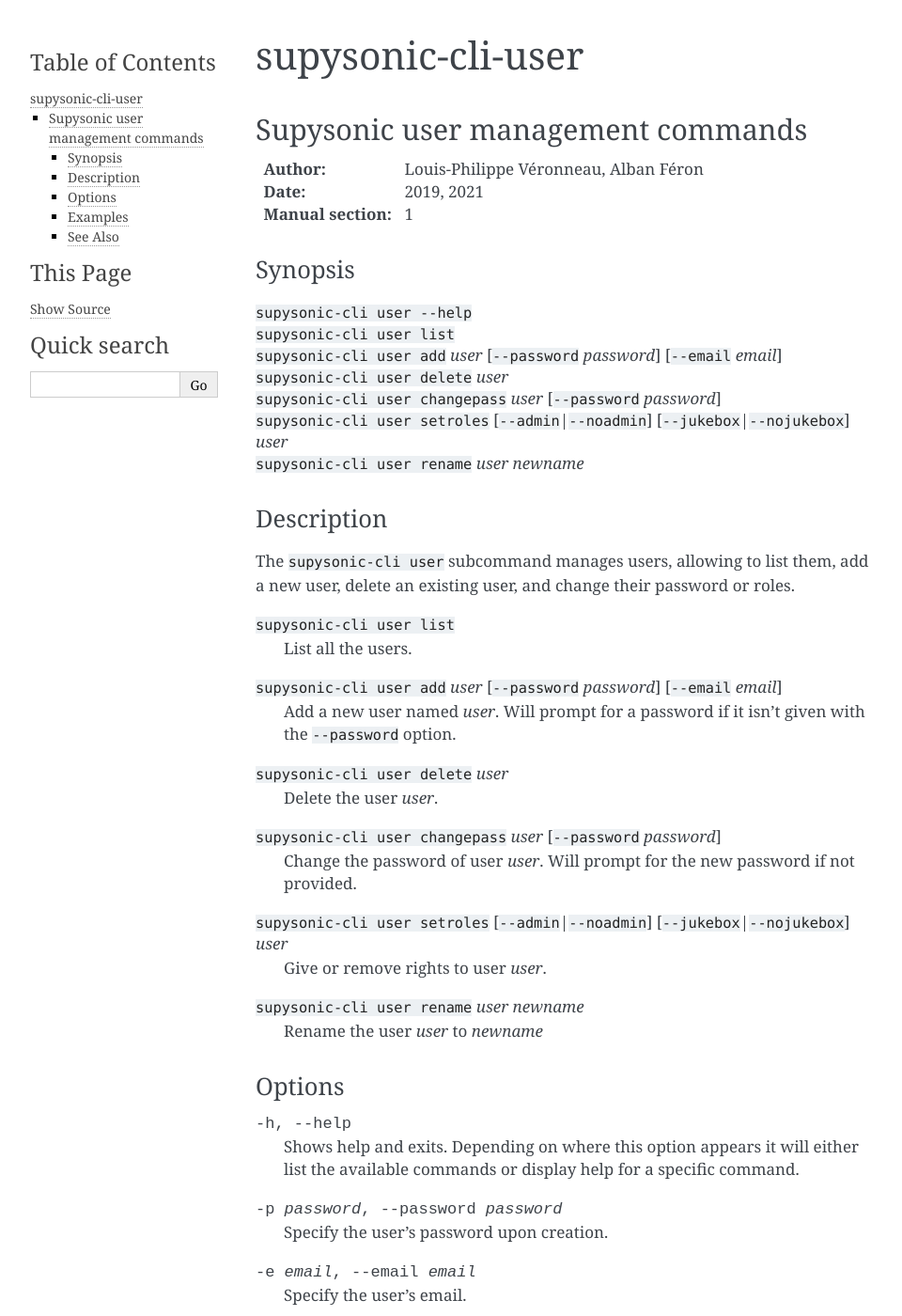
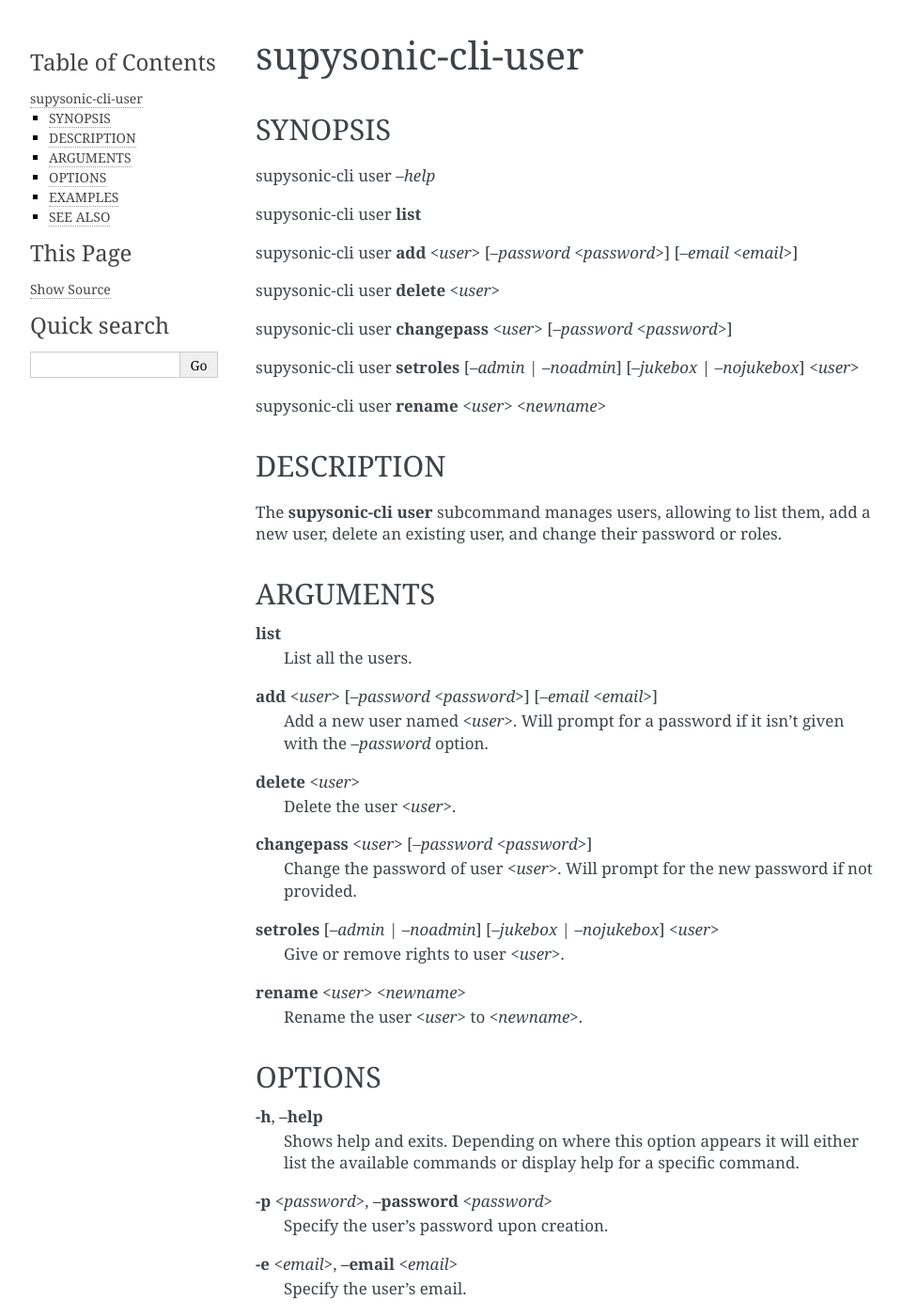
Before and after one commit to spl0k/supysonic, a Sphinx documentation site: the page built from docs/man/supysonic-cli-user.rst, in a window 1280 px wide and 1400 px high. Shown: the whole window at 94% size, without its empty margins (148-1108 px from the left). Built offline with Sphinx 7.4.7, drawn with Linux system fonts in a browser that asks for light colours; some of the changed text lies outside the part shown.

Commit message:
Modify the man pages for sphinx.
Closes #225.

```diff
--- a/docs/man/supysonic-cli-user.rst
+++ b/docs/man/supysonic-cli-user.rst
@@ -1,94 +1,98 @@
-==================
 supysonic-cli-user
 ==================
 
-----------------------------------
-Supysonic user management commands
-----------------------------------
+SYNOPSIS
+--------
 
-:Author: Louis-Philippe Véronneau, Alban Féron
-:Date: 2019, 2021
-:Manual section: 1
+supysonic-cli user *--help*
 
-Synopsis
-========
+supysonic-cli user **list**
 
-| ``supysonic-cli user --help``
-| ``supysonic-cli user list``
-| ``supysonic-cli user add`` `user` [``--password`` `password`] [``--email`` `email`]
-| ``supysonic-cli user delete`` `user`
-| ``supysonic-cli user changepass`` `user` [``--password`` `password`]
-| ``supysonic-cli user setroles`` [``--admin``\|\ ``--noadmin``] [``--jukebox``\|\ ``--nojukebox``] `user`
-| ``supysonic-cli user rename`` `user` `newname`
+supysonic-cli user **add** <*user*> [*--password* <*password*>] [*--email* <*email*>]
 
-Description
-===========
+supysonic-cli user **delete** <*user*>
 
-The ``supysonic-cli user`` subcommand manages users, allowing to list them, add
+supysonic-cli user **changepass** <*user*> [*--password* <*password*>]
+
+supysonic-cli user **setroles** [*--admin* | *--noadmin*] [*--jukebox* | *--nojukebox*] <*user*>
+
+supysonic-cli user **rename** <*user*> <*newname*>
+
+DESCRIPTION
+-----------
+
+The **supysonic-cli user** subcommand manages users, allowing to list them, add
 a new user, delete an existing user, and change their password or roles.
 
-``supysonic-cli user list``
-   List all the users.
+ARGUMENTS
+---------
 
-``supysonic-cli user add`` `user` [``--password`` `password`] [``--email`` `email`]
-   Add a new user named `user`. Will prompt for a password if it isn't given
-   with the ``--password`` option.
+**list**
+    List all the users.
 
-``supysonic-cli user delete`` `user`
-   Delete the user `user`.
+**add** <*user*> [*--password* <*password*>] [*--email* <*email*>]
+    Add a new user named <*user*>. Will prompt for a password if it isn't given
+    with the *--password* option.
 
-``supysonic-cli user changepass`` `user` [``--password`` `password`]
-   Change the password of user `user`. Will prompt for the new password if not
-   provided.
+**delete** <*user*>
+    Delete the user <*user*>.
 
-``supysonic-cli user setroles`` [``--admin``\|\ ``--noadmin``] [``--jukebox``\|\ ``--nojukebox``] `user`
-   Give or remove rights to user `user`.
+**changepass** <*user*> [*--password* <*password*>]
+    Change the password of user <*user*>. Will prompt for the new password if
+    not provided.
 
-``supysonic-cli user rename`` `user` `newname`
-   Rename the user `user` to `newname`
+**setroles** [*--admin* | *--noadmin*] [*--jukebox* | *--nojukebox*] <*user*>
+    Give or remove rights to user <*user*>.
 
-Options
-=======
+**rename** <*user*> <*newname*>
+    Rename the user <*user*> to <*newname*>.
 
--h, --help
-   Shows help and exits. Depending on where this option appears it will either list the
-   available commands or display help for a specific command.
+OPTIONS
+-------
 
--p password, --password password
-   Specify the user's password upon creation.
+**-h**, **--help**
+    Shows help and exits. Depending on where this option appears it will either
+    list the available commands or display help for a specific command.
 
--e email, --email email
-   Specify the user's email.
+**-p** <*password*>, **--password** <*password*>
+    Specify the user's password upon creation.
+
+**-e** <*email*>, **--email** <*email*>
+    Specify the user's email.
 
 The next options relate to user roles. They work in pairs, one option granting
 a right while the other revokes it; obviously options of the same pair are
-mutually exclusive. The long options are named with the matching right, prefix
-it with a ``no`` to revoke the right. For short options, the upper case letter
-grants the right while the lower case letter revokes it. Short options might be
-combined into a single one such as ``-aJ`` to both revoke the admin right and
-grant the jukebox one.
+mutually exclusive.
 
--A, --admin
-   Grant admin rights.
+The long options are named with the matching right, prefix it with a **no** to
+revoke the right. For short options, the upper case letter grants the right
+while the lower case letter revokes it. Short options might be combined into a
+single one such as **-aJ** to both revoke the admin right and grant the jukebox
+one.
 
--a, --noadmin
-   Revoke admin rights.
+**-A**, **--admin**
+    Grant admin rights.
 
--J, --jukebox
-   Grant jukebox rights.
+**-a**, **--noadmin**
+    Revoke admin rights.
 
--j, --nojukebox
-   Revoke jukebox rights.
+**-J**, **--jukebox**
+    Grant jukebox rights.
 
-Examples
-========
+**-j**, **--nojukebox**
+    Revoke jukebox rights.
 
-To add a new admin user named `MyUserName` having password `MyAwesomePassword`::
+EXAMPLES
+--------
+
+To add a new admin user named ``MyUserName`` having password
+``MyAwesomePassword``::
 
    $ supysonic-cli user add MyUserName -p MyAwesomePassword
    $ supysonic-cli user setroles -A MyUserName
 
-See Also
-========
+SEE ALSO
+--------
 
-``supysonic-cli``\ (1), ``supysonic-cli-folder``\ (1)
+``supysonic-cli (1)``, ``supysonic-cli-folder (1)``,
+``supysonic-server (1)``, ``supysonic-daemon (1)``
```
Also changed, not shown: docs/man/README.md (deleted, +0 -4 lines), docs/man/supysonic-cli-folder.rst (+52 -52 lines), docs/man/supysonic-cli.rst (+37 -42 lines), docs/man/supysonic-daemon.rst (+18 -27 lines), docs/man/supysonic-server.rst (+40 -51 lines).
